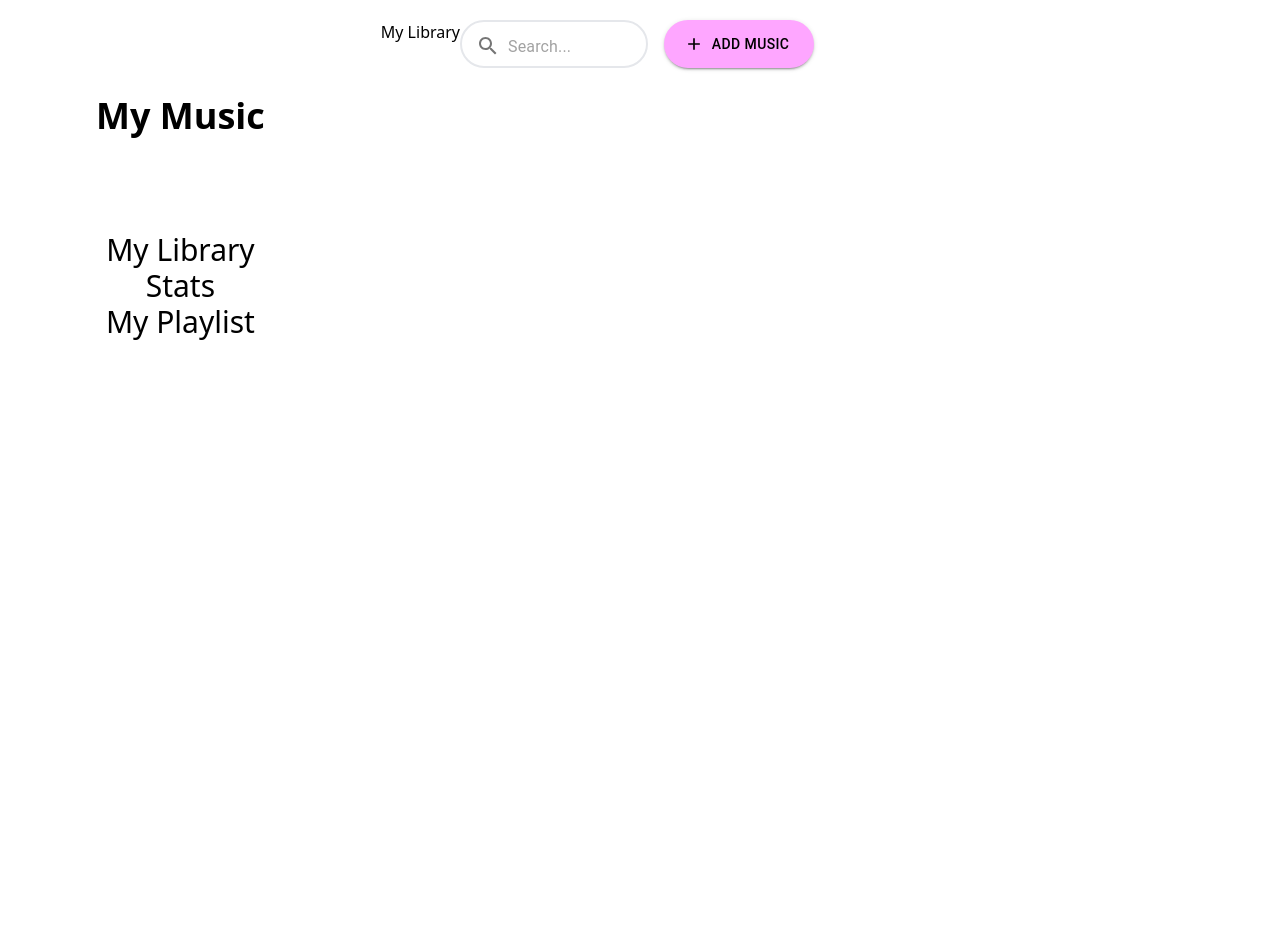
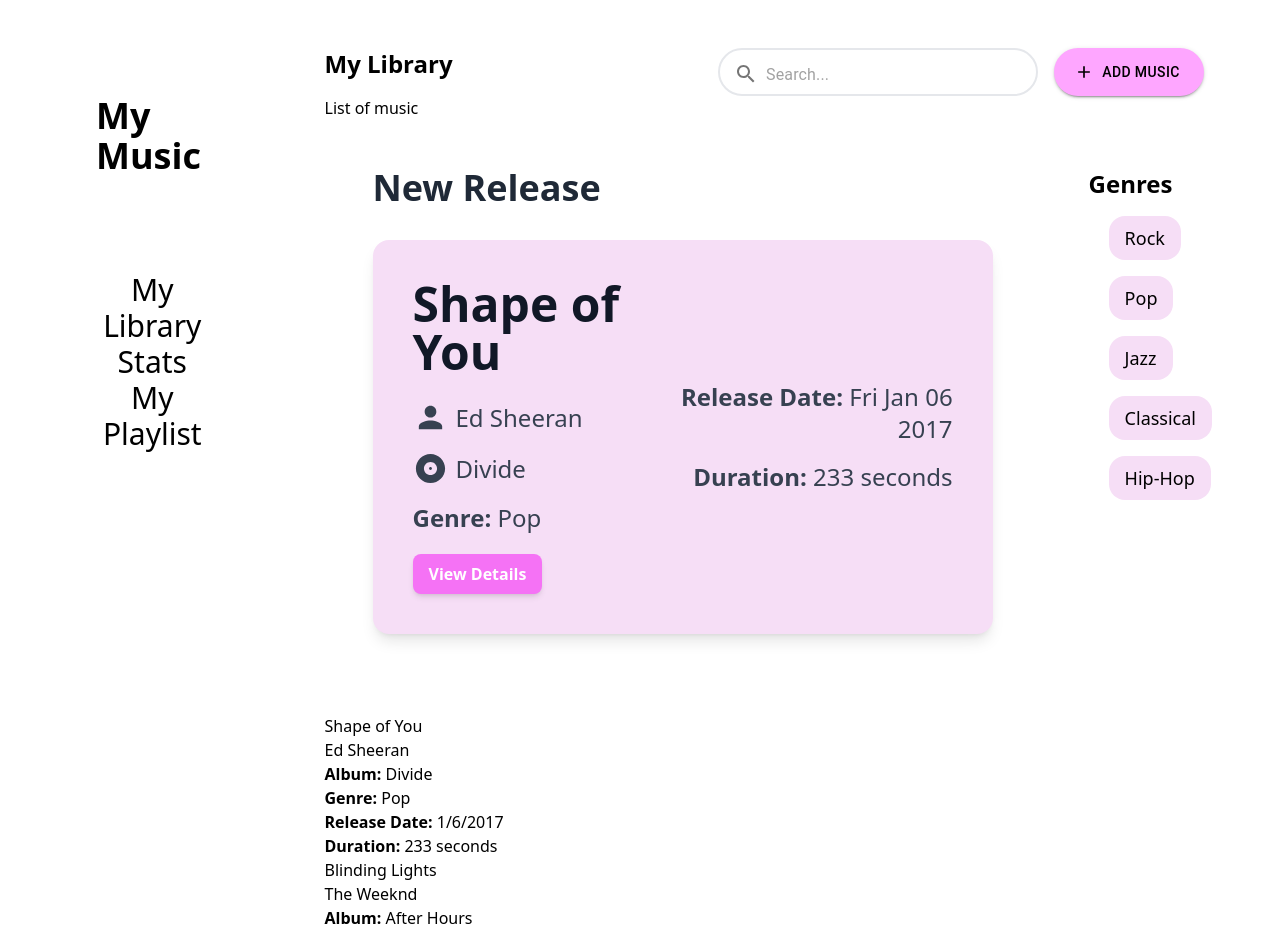
Before and after one commit to NaniBer/SongsApp, a React (Create React App) app in the folder frontend/: page / in a window 1280 px wide. Shown: the top 934 px of the page. Before the commit the page ends 800 px from the top, so only its background shows below. Built offline with nearby package versions, Linux system fonts and the light colour scheme.

Commit message:
Dashboard almost done

```diff
--- /dev/null
+++ b/frontend/src/components/NewRelease.tsx
@@ -0,0 +1,62 @@
+import React from "react";
+import AlbumIcon from "@mui/icons-material/Album";
+import PersonIcon from "@mui/icons-material/Person";
+
+interface NewReleaseProps {
+  title: string;
+  artist: string;
+  album?: string;
+  genre?: string;
+  releaseDate?: Date;
+  duration?: number;
+  user?: string;
+}
+
+const NewRelease: React.FC<NewReleaseProps> = ({
+  title,
+  artist,
+  album,
+  genre,
+  releaseDate,
+  duration,
+}) => {
+  return (
+    <div className="p-8">
+      <p className="font-semibold text-4xl mb-8 text-gray-800">New Release</p>
+      <div className="mb-8 bg-pinkBg rounded-2xl p-10 shadow-lg flex justify-between items-center">
+        {/* Left section with song details */}
+        <div>
+          <p className="text-5xl font-bold text-gray-900">{title}</p>
+          <p className="text-2xl mt-6 flex items-center text-gray-700">
+            <PersonIcon fontSize="large" className="mr-2" />
+            <span>{artist}</span>
+          </p>
+          <p className="text-2xl mt-4 flex items-center text-gray-700">
+            <AlbumIcon fontSize="large" className="mr-2" />
+            <span>{album || "N/A"}</span>
+          </p>
+          <p className="text-2xl mt-4 text-gray-700">
+            <strong>Genre:</strong> {genre || "N/A"}
+          </p>
+
+          <button className="bg-darkPink text-white font-semibold py-2 px-4 mt-5 rounded-lg shadow-md transition duration-300 ease-in-out">
+            View Details
+          </button>
+        </div>
+
+        <div className="text-right">
+          <p className="text-2xl text-gray-700">
+            <strong>Release Date:</strong>{" "}
+            {releaseDate ? releaseDate.toDateString() : "N/A"}
+          </p>
+          <p className="text-2xl text-gray-700 mt-4">
+            <strong>Duration:</strong>{" "}
+            {duration ? `${duration} seconds` : "N/A"}
+          </p>
+        </div>
+      </div>
+    </div>
+  );
+};
+
+export default NewRelease;
--- /dev/null
+++ b/frontend/src/components/RightSideNav.tsx
@@ -0,0 +1,27 @@
+import React, { useState } from "react";
+
+const RightSideNav = () => {
+  // Define genreList as an array of strings (genres)
+  const [genreList, setGenreList] = useState<string[]>([
+    "Rock",
+    "Pop",
+    "Jazz",
+    "Classical",
+    "Hip-Hop",
+  ]);
+
+  return (
+    <div className="p-8">
+      <p className="text-2xl font-semibold">Genres</p>
+      <div className="flex flex-wrap gap-4 mt-4 ml-5">
+        {genreList.map((genre, index) => (
+          <div key={index} className="bg-pinkBg rounded-2xl py-2 px-4">
+            <p className="text-lg">{genre}</p>
+          </div>
+        ))}
+      </div>
+    </div>
+  );
+};
+
+export default RightSideNav;
--- /dev/null
+++ b/frontend/src/components/SongList.tsx
@@ -0,0 +1,79 @@
+import React, { useState } from "react";
+import NewRelease from "./NewRelease";
+import RightSideNav from "./RightSideNav";
+
+// Define the TypeScript type for a song
+interface Song {
+  title: string;
+  artist: string;
+  album?: string;
+  genre?: string;
+  releaseDate?: Date;
+  duration?: number;
+  user?: string; // Assuming user ID is a string
+}
+
+const SongList = () => {
+  // Initialize the state with an array of song objects
+  const [songList, setSongList] = useState<Song[]>([
+    {
+      title: "Shape of You",
+      artist: "Ed Sheeran",
+      album: "Divide",
+      genre: "Pop",
+      releaseDate: new Date("2017-01-06"),
+      duration: 233,
+      user: "60d21b4667d0d8992e610c85",
+    },
+    {
+      title: "Blinding Lights",
+      artist: "The Weeknd",
+      album: "After Hours",
+      genre: "Synthwave",
+      releaseDate: new Date("2019-11-29"),
+      duration: 200,
+      user: "60d21b4667d0d8992e610c86",
+    },
+    {
+      title: "Levitating",
+      artist: "Dua Lipa",
+      album: "Future Nostalgia",
+      genre: "Disco-pop",
+      releaseDate: new Date("2020-03-27"),
+      duration: 203,
+      user: "60d21b4667d0d8992e610c87",
+    },
+  ]);
+
+  return (
+    <div>
+      <p>List of music</p>
+      <div className="flex">
+        <div className="flex-grow p-4">
+          <NewRelease {...songList[0]} />
+        </div>
+        <div className="w-1/4 p-4">
+          <RightSideNav />
+        </div>
+      </div>
+      <ul>
+        {songList.map((song, index) => (
+          <li key={index}>
+            <div>
+              {song.title} <br />
+              {song.artist} <br />
+            </div>
+            <strong>Album:</strong> {song.album || "N/A"} <br />
+            <strong>Genre:</strong> {song.genre || "N/A"} <br />
+            <strong>Release Date:</strong>{" "}
+            {song.releaseDate?.toLocaleDateString() || "N/A"} <br />
+            <strong>Duration:</strong>{" "}
+            {song.duration ? `${song.duration} seconds` : "N/A"}
+          </li>
+        ))}
+      </ul>
+    </div>
+  );
+};
+
+export default SongList;
--- a/frontend/src/pages/DashboardPage.tsx
+++ b/frontend/src/pages/DashboardPage.tsx
@@ -1,5 +1,6 @@
 import React from "react";
 import SearchBar from "../components/SearchBar";
+import SongList from "../components/SongList";
 import Button from "@mui/material/Button";
 import AddIcon from "@mui/icons-material/Add";
 
@@ -18,21 +19,16 @@
     console.log(text);
   };
   return (
-    <div className="flex">
-      {/* <h1>{title}</h1>
-      <p>{description}</p>
-      <ul>
-        {items.map((item, index) => (
-          <li key={index}>{item}</li>
-        ))}
-      </ul> */}
-      <p>My Library</p>
-      <div className="">
-        <div className="flex gap-4">
+    <div>
+      <div className="flex justify-between mt-7 mr-14">
+        <div className="flex-1">
+          <p className="text-2xl font-bold">My Library</p>
+        </div>
+        <div className="flex  items-end gap-4">
           <div className="rounded-full w-80 border-2 border-gray-200 h-12">
             <SearchBar onSearch={handleSearch} />
           </div>
-          <div className="rounded-full w-full">
+          <div className="rounded-full">
             <Button
               startIcon={<AddIcon />}
               variant="contained"
@@ -50,6 +46,9 @@
           </div>
         </div>
       </div>
+      <div>
+        <SongList />
+      </div>
     </div>
   );
 };
--- a/frontend/tailwind.config.js
+++ b/frontend/tailwind.config.js
@@ -2,7 +2,14 @@
 module.exports = {
   content: ["./src/**/*.{js,jsx,ts,tsx}"],
   theme: {
-    extend: {},
+    extend: {
+      colors: {
+        pinkBg: "#f6def6", // Light pink background color
+        pinkBtn: "#fea6ff", // Custom pink button color
+        darkPink: "#f572f5", // Darker pink for better contrast
+        lightPink: "#f8b1f8",
+      },
+    },
   },
   plugins: [],
 };
```
